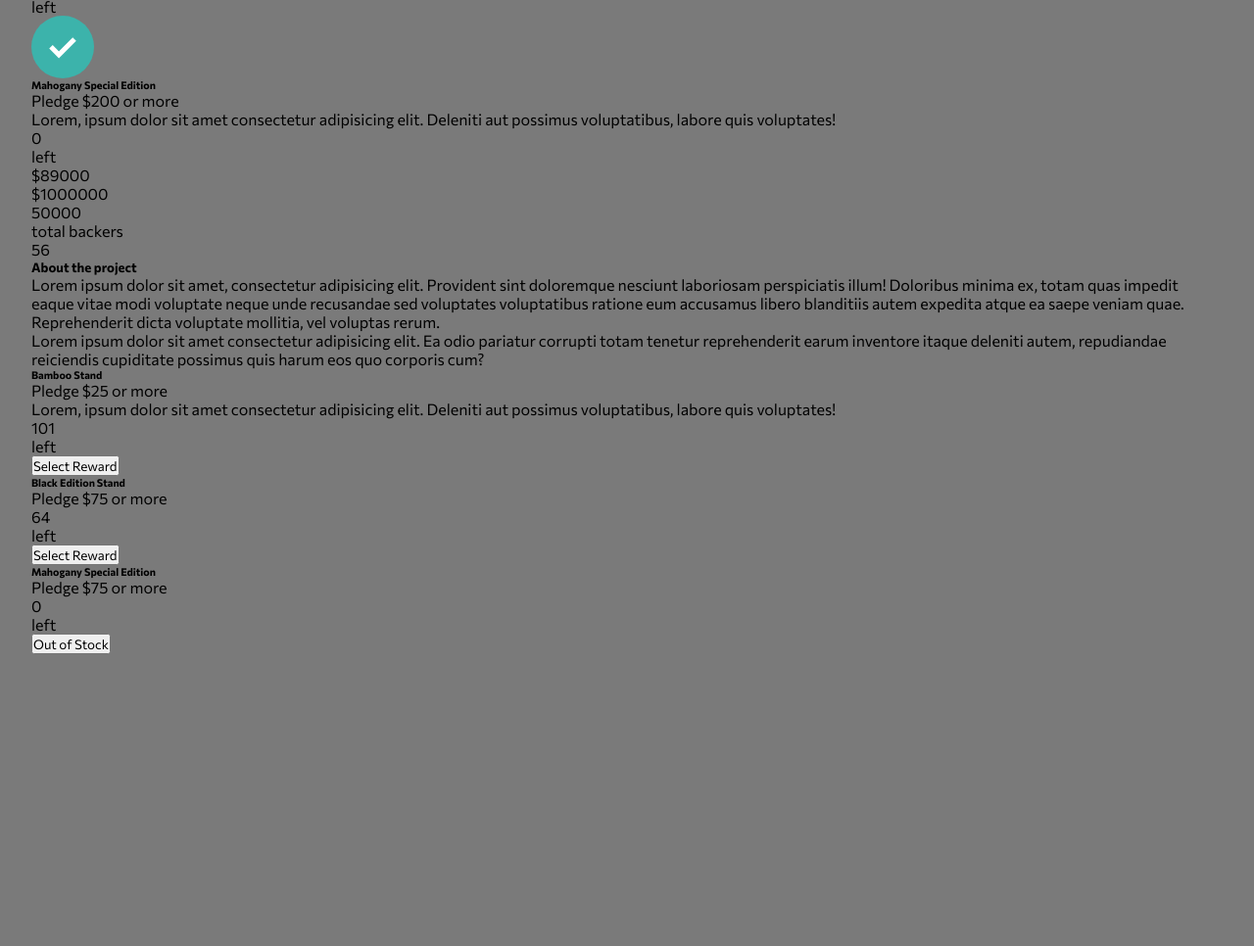
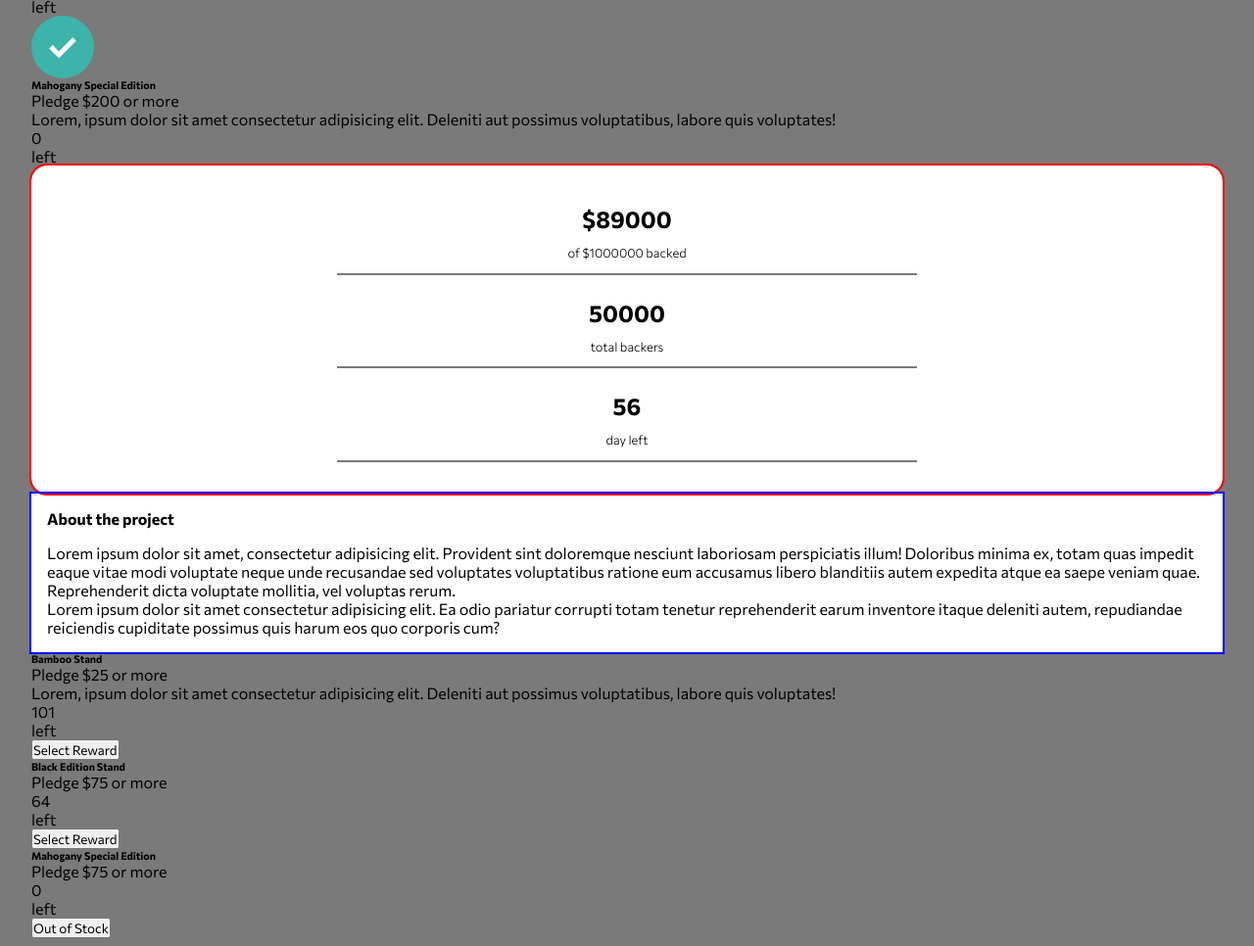
Before and after one commit to 55Nights/crowdfunding-project, a plain HTML site: page index.html in a window 1280 px wide. Shown: the part 948-1914 px from the top of the page at 98% size. Before the commit the page ends 1648 px from the top, so only its background shows below. Drawn offline with Linux system fonts and the light colour scheme.

Commit message:
second commit

```diff
--- a/index.html
+++ b/index.html
@@ -122,15 +122,15 @@
         <div class="secondcard">
             <div class="total">
                 <p class="money">$89000</p>
-                <p class="amount">$1000000</p>
+                <p class="amount"> of $1000000 backed</p>
             </div>
-            <div class="backers">
-                <p class="total-backers">50000</p>
-                <p class="info">total backers</p>
+            <div class="total">
+                <p class="money">50000</p>
+                <p class="amount">total backers</p>
             </div>
-            <div class="days">
-                <div class="days-left">56</div>
-                <div class="day-bar"></div>
+            <div class="total">
+                <div class="money">56</div>
+                <div class="amount">day left</div>
             </div>
         </div>
         <div class="thirdcard">
--- a/style.css
+++ b/style.css
@@ -107,3 +107,43 @@ main{
     background-color: var(--Moderatecyan);
     border: 2px;
 }
+.secondcard{
+    outline: 2px solid red;
+    background-color: white;
+    padding: 1em;
+    border-radius: 1em;
+
+}
+.total{
+    margin: auto;
+    border-bottom: 2px solid var(--Darkgray);
+    width: 50%;
+    text-align: center;
+    margin-bottom: 1em;
+
+}
+.money{
+    font-size: 1.5em;
+    font-weight: bold;
+    margin-top: 1em;
+    margin-bottom: 0.5em;
+}
+.amount{
+    font-weight: 200;
+    font-size: 0.8em;
+    padding-bottom: 1em;
+
+}
+.thirdcard{
+    outline: 2px solid blue;
+    background-color: white;
+    padding: 1em;
+
+}
+.thirdcard h5{
+    font-size: 1em;
+    margin-bottom: 1em;
+}
+.about-info p{
+    line-height: 10em;
+}
```
